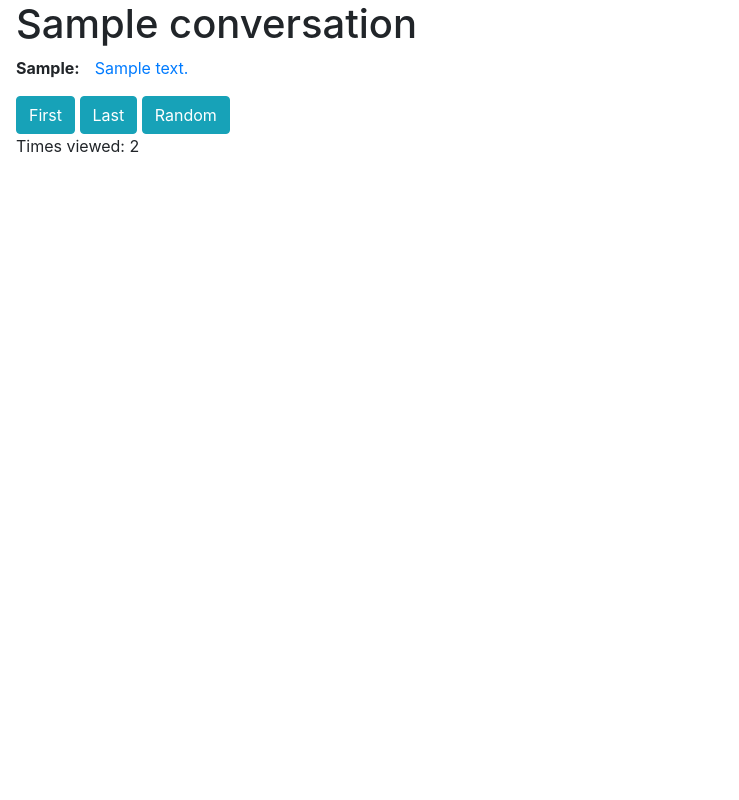
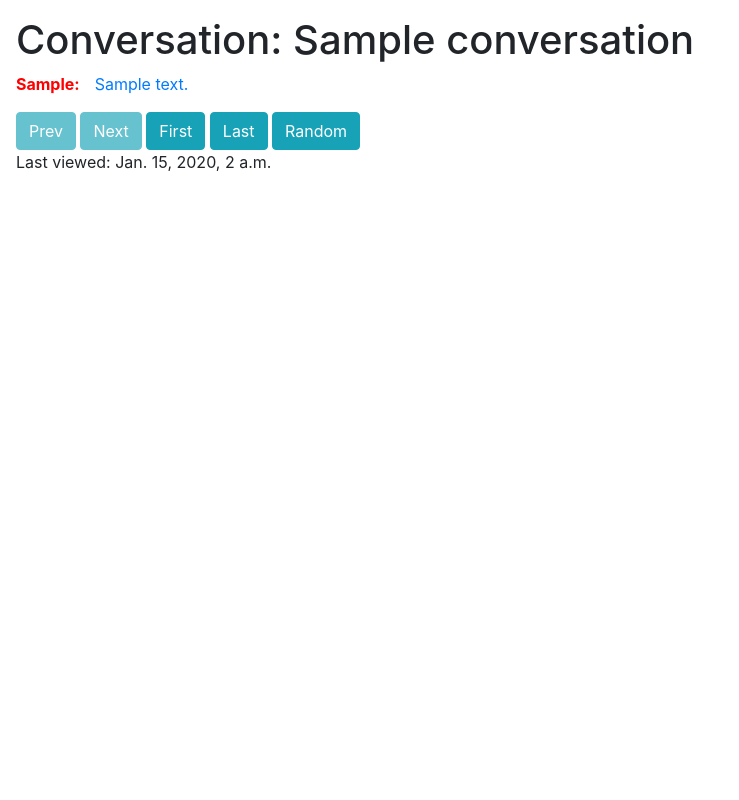
Before and after one commit to allenc256/fanyi, a Django app: page /practice/convo/1/ in a window 1280 px wide. Shown: the whole page, without its empty margins (0-739 px from the left). Run offline with Django 4.2, Linux system fonts and the light colour scheme; tables that the repository leaves empty hold one stand-in row (values such as "Sample post"); some libraries are stand-ins or nearby versions.

Commit message:
recent conversations

```diff
--- a/fanyi/fanyi/settings.py
+++ b/fanyi/fanyi/settings.py
@@ -106,7 +106,7 @@ AUTH_PASSWORD_VALIDATORS = [
 
 LANGUAGE_CODE = 'en-us'
 
-TIME_ZONE = 'UTC'
+TIME_ZONE = 'America/Los_Angeles'
 
 USE_I18N = True
 
--- a/fanyi/practice/models.py
+++ b/fanyi/practice/models.py
@@ -3,7 +3,7 @@ from django.db import models
 class Conversation(models.Model):
     name = models.CharField(max_length=256)
     date_added = models.DateTimeField()
-    view_count = models.IntegerField()
+    date_viewed = models.DateTimeField(null=True)
 
     def __str__(self):
         return f'{self.name}'
--- a/fanyi/practice/static/practice/convo.css
+++ b/fanyi/practice/static/practice/convo.css
@@ -1,6 +1,13 @@
 body {
-    margin-left: 1em;
+    margin: 1em 1em 1em 1em;
 }
+
+.speaker-0 { color: red; }
+.speaker-1 { color: green; }
+.speaker-2 { color: blue; }
+.speaker-3 { color: orange; }
+.speaker-4 { color: purple; }
+.speaker-5 { color: teal; }
 
 .speaker {
     font-weight: bold;
--- /dev/null
+++ b/fanyi/practice/static/practice/recent.css
@@ -0,0 +1,3 @@
+body {
+    margin: 1em 1em 1em 1em;
+}
--- /dev/null
+++ b/fanyi/practice/templates/practice/base.html
@@ -0,0 +1,19 @@
+<!DOCTYPE html>
+<html lang="en">
+<head>
+    <title>{% block title %}{% endblock %}</title>
+
+    <!-- bootstrap -->
+    <link rel="stylesheet" href="https://cdn.jsdelivr.net/npm/bootstrap@4.0.0/dist/css/bootstrap.min.css" integrity="sha384-Gn5384xqQ1aoWXA+058RXPxPg6fy4IWvTNh0E263XmFcJlSAwiGgFAW/dAiS6JXm" crossorigin="anonymous">
+
+    {% block stylesheets %}{% endblock %}
+</head>
+<body>
+    {% block body %}{% endblock %}
+
+    <!-- bootstrap -->
+    <script src="https://code.jquery.com/jquery-3.2.1.slim.min.js" integrity="sha384-KJ3o2DKtIkvYIK3UENzmM7KCkRr/rE9/Qpg6aAZGJwFDMVNA/GpGFF93hXpG5KkN" crossorigin="anonymous"></script>
+    <script src="https://cdn.jsdelivr.net/npm/popper.js@1.12.9/dist/umd/popper.min.js" integrity="sha384-ApNbgh9B+Y1QKtv3Rn7W3mgPxhU9K/ScQsAP7hUibX39j7fakFPskvXusvfa0b4Q" crossorigin="anonymous"></script>
+    <script src="https://cdn.jsdelivr.net/npm/bootstrap@4.0.0/dist/js/bootstrap.min.js" integrity="sha384-JZR6Spejh4U02d8jOt6vLEHfe/JQGiRRSQQxSfFWpi1MquVdAyjUar5+76PVCmYl" crossorigin="anonymous"></script>
+</body>
+</html>
--- a/fanyi/practice/templates/practice/convo.html
+++ b/fanyi/practice/templates/practice/convo.html
@@ -1,14 +1,19 @@
-{% include "./common.html" %}
+{% extends "./base.html" %}
 
 {% load static %}
 
+{% block title %}Conversation: {{ convo.name }}{% endblock %}
+
+{% block stylesheets %}
     <link rel="stylesheet" type="text/css" href="{% static 'practice/convo.css' %}">
+{% endblock %}
 
-<h1>{{ convo.name }}</h1>
+{% block body %}
+    <h1>Conversation: {{ convo.name }}</h1>
     <div class="container-fluid">
-    {% for sent in convo.sentence_set.all %}
+        {% for sent in sents %}
         <div class="row">
-        <div class="speaker-col col-1-auto speaker">
+            <div class="speaker-col col-1-auto speaker speaker-{{ sent.speaker_idx }}">
                 {{ sent.speaker }}:
             </div>
             <div class="content-col col">
@@ -30,16 +35,21 @@
         {% endfor %}
     </div>
 
-<a class="btn btn-info" href="{% url 'practice:convo_first' %}">First</a>
     {% if prev_convo_id %}
         <a class="btn btn-info" href="{% url 'practice:convo' prev_convo_id %}">Prev</a>
+    {% else %}
+        <input type="button" class="btn btn-info" value="Prev" disabled/>
     {% endif %}
     {% if next_convo_id %}
         <a class="btn btn-info" href="{% url 'practice:convo' next_convo_id %}">Next</a>
+    {% else %}
+        <input type="button" class="btn btn-info" value="Next" disabled/>
     {% endif %}
+    <a class="btn btn-info" href="{% url 'practice:convo_first' %}">First</a>
     <a class="btn btn-info" href="{% url 'practice:convo_last' %}">Last</a>
     <a class="btn btn-info" href="{% url 'practice:convo_random' %}">Random</a>
 
-<div class="view-count">
-    Times viewed: {{ convo.view_count }}
+    <div class="date-viewed">
+        Last viewed: {{ date_viewed }}
     </div>
+{% endblock %}
--- a/fanyi/practice/urls.py
+++ b/fanyi/practice/urls.py
@@ -8,4 +8,5 @@ urlpatterns = [
     path('convo/first/', views.convo_first, name='convo_first'),
     path('convo/last/', views.convo_last, name='convo_last'),
     path('convo/random/', views.convo_random, name='convo_random'),
+    path('recent/', views.RecentView.as_view(), name='recent'),
 ]
--- a/fanyi/practice/views.py
+++ b/fanyi/practice/views.py
@@ -1,5 +1,6 @@
 from django.shortcuts import redirect
 from django.views import generic
+from django.utils import timezone
 from random import choice
 
 from .models import Conversation
@@ -12,15 +13,35 @@ class ConvoView(generic.DetailView):
     def get_context_data(self, **kwargs):
         context = super().get_context_data(**kwargs)
         convo = context['convo']
+
         next = Conversation.objects.only('pk').filter(pk__gt=convo.pk).order_by('pk').first()
         if next:
             context['next_convo_id'] = next.pk
         prev = Conversation.objects.only('pk').filter(pk__lt=convo.pk).order_by('-pk').first()
         if prev:
             context['prev_convo_id'] = prev.pk
-        convo.view_count += 1
+
+        sents = sorted(convo.sentence_set.all(), key=lambda sent: sent.index)
+        speaker_idxs = {}
+        for sent in sents:
+            if sent.speaker not in speaker_idxs:
+                speaker_idxs[sent.speaker] = len(speaker_idxs)
+            sent.speaker_idx = speaker_idxs[sent.speaker]
+        context['sents'] = sents
+
+        context['date_viewed'] = convo.date_viewed
+        convo.date_viewed = timezone.now()
         convo.save()
+
         return context
+
+class RecentView(generic.list.ListView):
+    template_name = 'practice/recent.html'
+    model = Conversation
+    paginate_by = 20
+
+    def get_queryset(self):
+        return Conversation.objects.filter(date_viewed__isnull=False).order_by('-date_viewed').all()
 
 def convo_random(request):
     all_ids = Conversation.objects.values_list('pk', flat=True)
```
Also changed, not shown: fanyi/practice/templates/practice/index.html (deleted, +0 -25 lines), fanyi/practice/templates/practice/recent.html (added, +26 -0 lines), fanyi/practice/migrations/0006_remove_conversation_view_count_history.py (added), fanyi/practice/migrations/0007_conversation_date_viewed_delete_history.py (added). Lines whose indentation alone changed are shown as unchanged.
